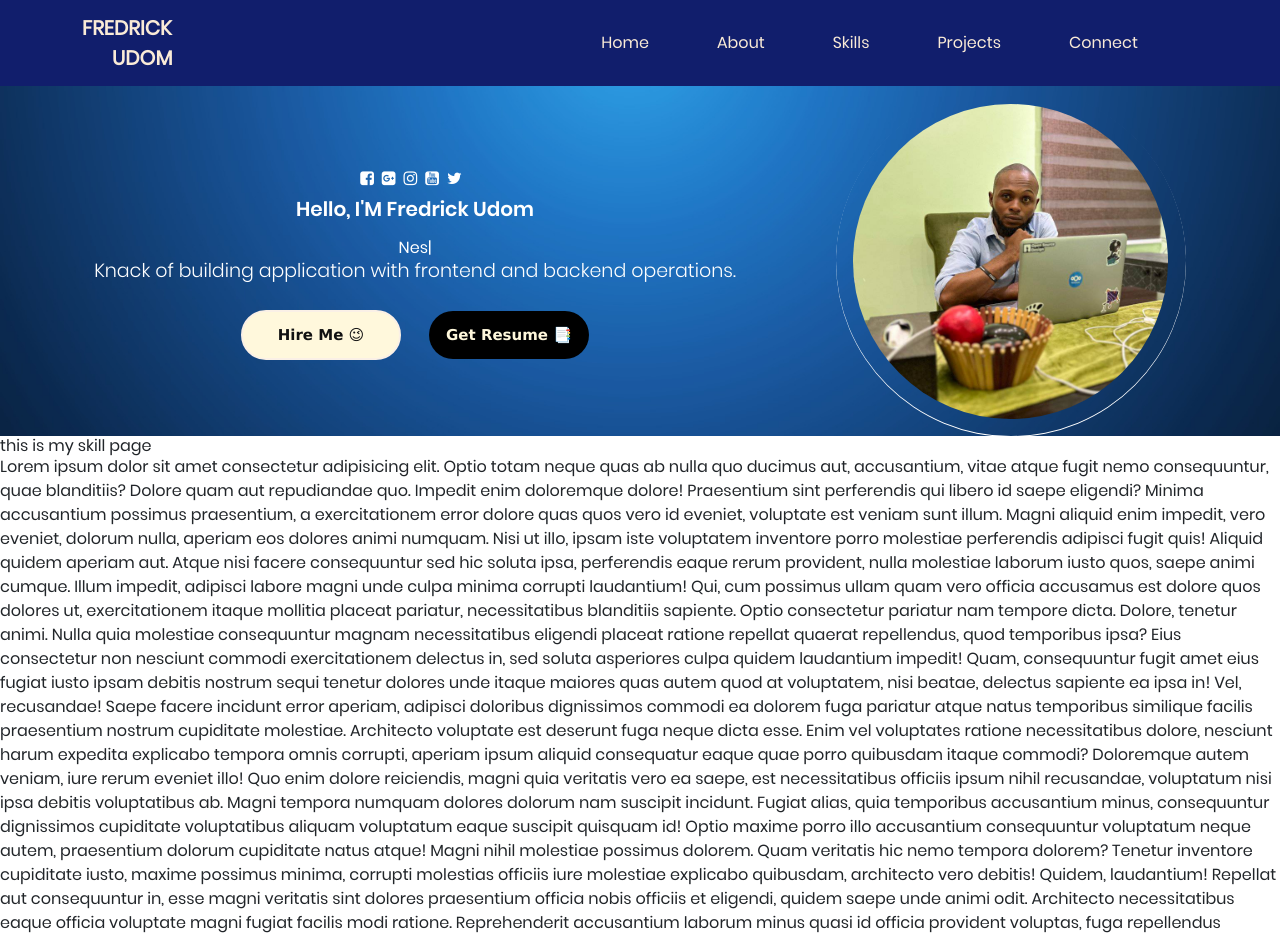
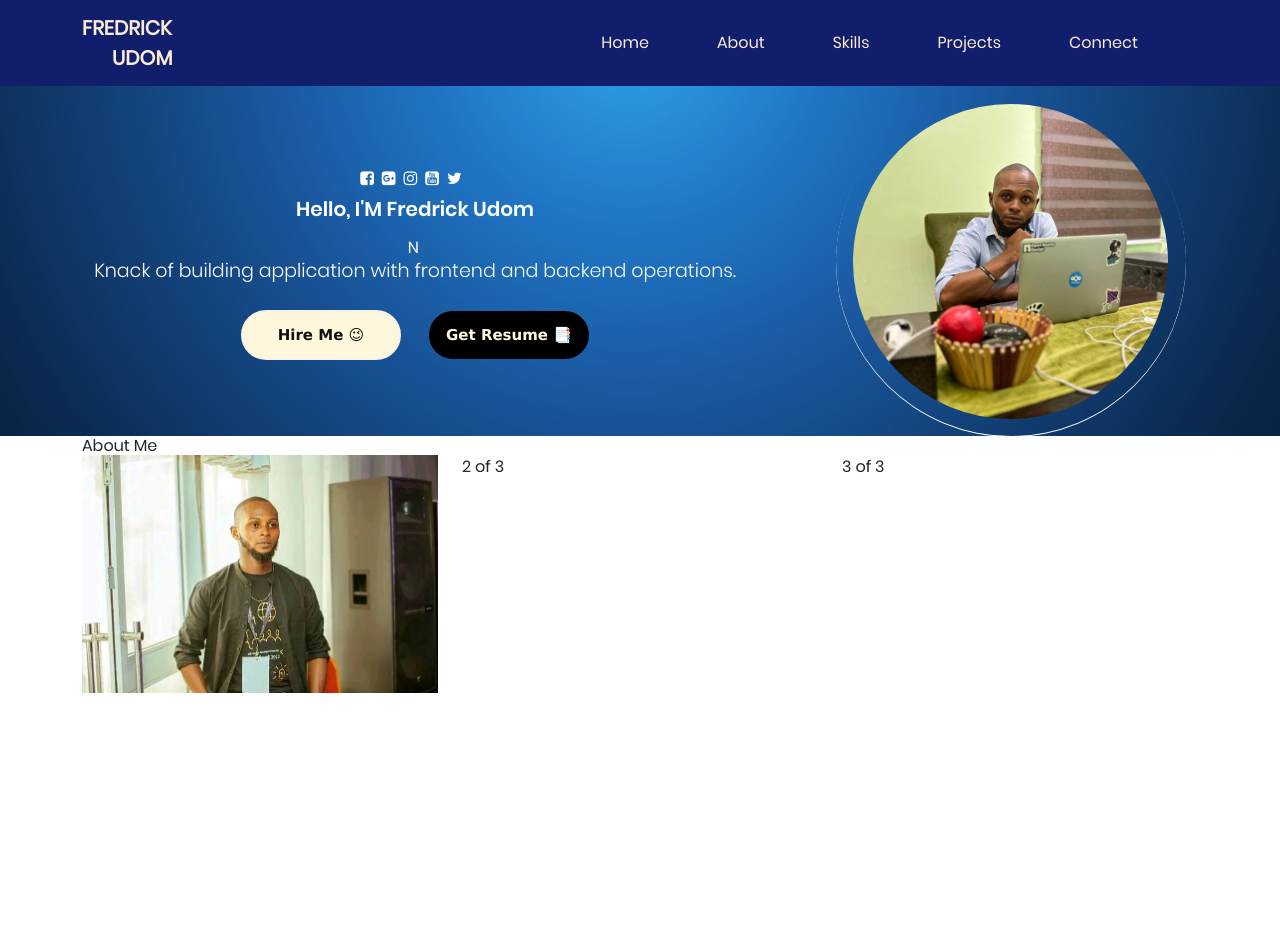
Before and after one commit to FredrickUdom/react-portfolio, a React (Vite) app: page / in a window 1280 px wide. Shown: the top 937 px of the page. After the commit the page ends 800 px from the top, so only its background shows below. Built offline with nearby package versions, Linux system fonts and the light colour scheme.

Commit message:
working on section component

```diff
--- a/src/PortfolioContainer/Nav-bar/NavBar.css
+++ b/src/PortfolioContainer/Nav-bar/NavBar.css
@@ -1,5 +1,7 @@
 .navbar-area{
     background-color: #111E6C;
+    background-size: cover;
+    width:100vw;
     position: sticky;
     overflow-x: hidden;
     top: 0;
--- a/src/PortfolioContainer/Section/Section.jsx
+++ b/src/PortfolioContainer/Section/Section.jsx
@@ -1,30 +1,24 @@
-const Section = () => {
+import Container from 'react-bootstrap/Container';
+import Row from 'react-bootstrap/Row';
+import Col from 'react-bootstrap/Col';
+import pix2 from '../../assets/Home/pix2.jpg'
+// import "./Section.css";
+
+function Section() {
     return (
-
-        <div id="skills">
-            <h1>this is my skill page</h1>
-            <p>Lorem ipsum dolor sit amet consectetur adipisicing elit. Optio totam neque quas ab nulla quo ducimus aut, accusantium, vitae atque fugit nemo consequuntur, quae blanditiis? Dolore quam aut repudiandae quo.
-            Impedit enim doloremque dolore! Praesentium sint perferendis qui libero id saepe eligendi? Minima accusantium possimus praesentium, a exercitationem error dolore quas quos vero id eveniet, voluptate est veniam sunt illum.
-            Magni aliquid enim impedit, vero eveniet, dolorum nulla, aperiam eos dolores animi numquam. Nisi ut illo, ipsam iste voluptatem inventore porro molestiae perferendis adipisci fugit quis! Aliquid quidem aperiam aut.
-            Atque nisi facere consequuntur sed hic soluta ipsa, perferendis eaque rerum provident, nulla molestiae laborum iusto quos, saepe animi cumque. Illum impedit, adipisci labore magni unde culpa minima corrupti laudantium!
-            Qui, cum possimus ullam quam vero officia accusamus est dolore quos dolores ut, exercitationem itaque mollitia placeat pariatur, necessitatibus blanditiis sapiente. Optio consectetur pariatur nam tempore dicta. Dolore, tenetur animi.
-            Nulla quia molestiae consequuntur magnam necessitatibus eligendi placeat ratione repellat quaerat repellendus, quod temporibus ipsa? Eius consectetur non nesciunt commodi exercitationem delectus in, sed soluta asperiores culpa quidem laudantium impedit!
-            Quam, consequuntur fugit amet eius fugiat iusto ipsam debitis nostrum sequi tenetur dolores unde itaque maiores quas autem quod at voluptatem, nisi beatae, delectus sapiente ea ipsa in! Vel, recusandae!
-            Saepe facere incidunt error aperiam, adipisci doloribus dignissimos commodi ea dolorem fuga pariatur atque natus temporibus similique facilis praesentium nostrum cupiditate molestiae. Architecto voluptate est deserunt fuga neque dicta esse.
-            Enim vel voluptates ratione necessitatibus dolore, nesciunt harum expedita explicabo tempora omnis corrupti, aperiam ipsum aliquid consequatur eaque quae porro quibusdam itaque commodi? Doloremque autem veniam, iure rerum eveniet illo!
-            Quo enim dolore reiciendis, magni quia veritatis vero ea saepe, est necessitatibus officiis ipsum nihil recusandae, voluptatum nisi ipsa debitis voluptatibus ab. Magni tempora numquam dolores dolorum nam suscipit incidunt.
-            Fugiat alias, quia temporibus accusantium minus, consequuntur dignissimos cupiditate voluptatibus aliquam voluptatum eaque suscipit quisquam id! Optio maxime porro illo accusantium consequuntur voluptatum neque autem, praesentium dolorum cupiditate natus atque!
-            Magni nihil molestiae possimus dolorem. Quam veritatis hic nemo tempora dolorem? Tenetur inventore cupiditate iusto, maxime possimus minima, corrupti molestias officiis iure molestiae explicabo quibusdam, architecto vero debitis! Quidem, laudantium!
-            Repellat aut consequuntur in, esse magni veritatis sint dolores praesentium officia nobis officiis et eligendi, quidem saepe unde animi odit. Architecto necessitatibus eaque officia voluptate magni fugiat facilis modi ratione.
-            Reprehenderit accusantium laborum minus quasi id officia provident voluptas, fuga repellendus praesentium fugiat voluptatem dolores magnam rerum mollitia architecto ipsam vitae sequi enim saepe. Quos nobis officia enim commodi dolore?
-            Iste neque facilis distinctio! Accusantium nam culpa quasi repellendus incidunt est mollitia nulla facilis expedita velit molestiae eum, hic delectus dolor rerum, amet animi. Voluptates assumenda saepe quas officia commodi!
-            Consectetur, quos autem repellat explicabo asperiores eligendi blanditiis illum doloremque sequi velit perspiciatis quod facere exercitationem hic amet est nam! Impedit, ratione! Iure explicabo quod, consequatur dignissimos assumenda at odit?
-            Velit dignissimos hic delectus obcaecati a dolores debitis ducimus veniam omnis voluptate minima consequatur maxime cum qui magni vitae quia, iusto animi temporibus labore excepturi accusantium. Ipsam, vitae minima. Nihil.
-            Delectus cum consectetur, adipisci dolor iste ipsum. Expedita, veritatis molestias earum hic, nemo temporibus fuga cupiditate, laborum dicta incidunt aperiam modi assumenda dignissimos labore! Nihil voluptate fugit suscipit quod est.
-            Commodi a cum adipisci temporibus veniam quibusdam. Ex illo harum eum eius itaque quas cum sit ullam, cumque iusto, omnis facere tempora id, nihil suscipit adipisci laborum nulla unde blanditiis!
-            Optio omnis aliquam doloribus eligendi ducimus eveniet consectetur laudantium non itaque quasi reprehenderit placeat vel sapiente dolore delectus distinctio quisquam ipsum incidunt architecto libero, exercitationem soluta quam eaque numquam. Cumque?</p>
+        <div id="about">
+            <Container>
+                <h2>About Me</h2>
+                <Row>
+                    <Col>
+                    <img src={pix2} alt="picture here" srcset="" />
+                    </Col>
+                    <Col>2 of 3</Col>
+                    <Col>3 of 3</Col>
+                </Row>
+            </Container>
         </div>
-     );
+    );
 }
 
 export default Section;
```
Also changed, not shown: src/PortfolioContainer/Section/Section.css (added).
